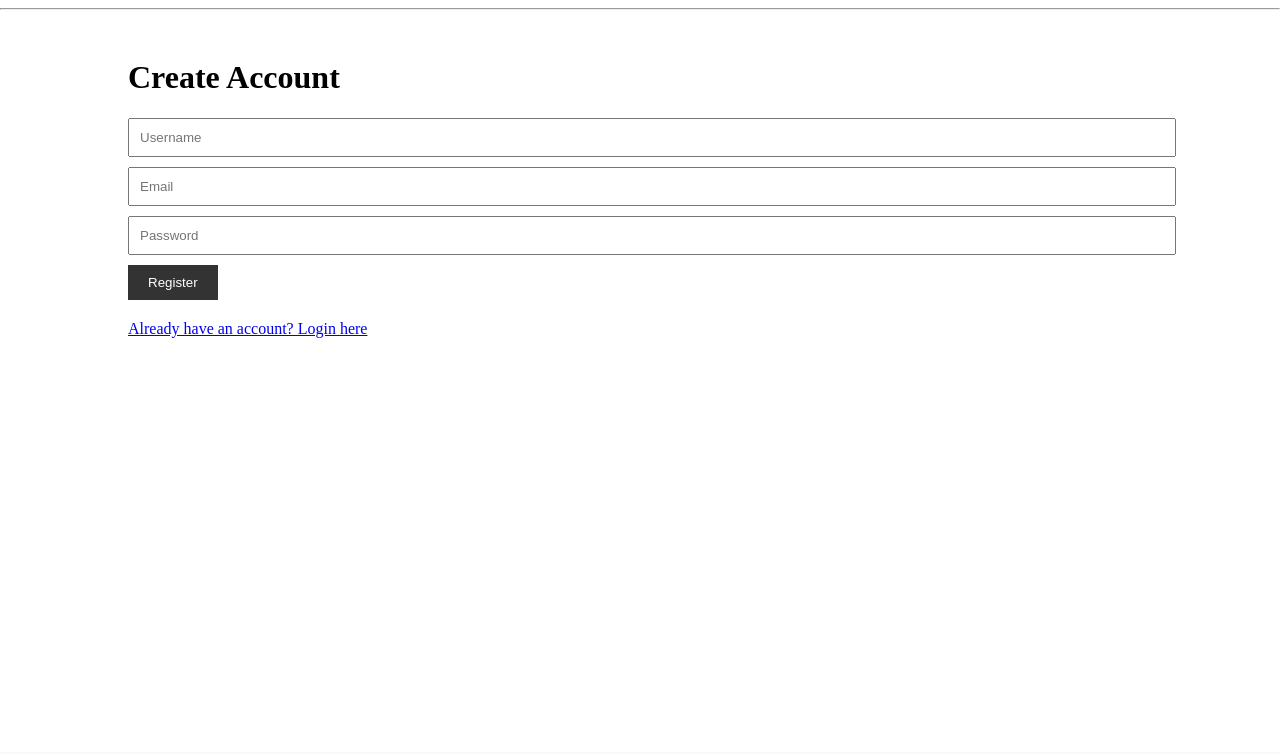
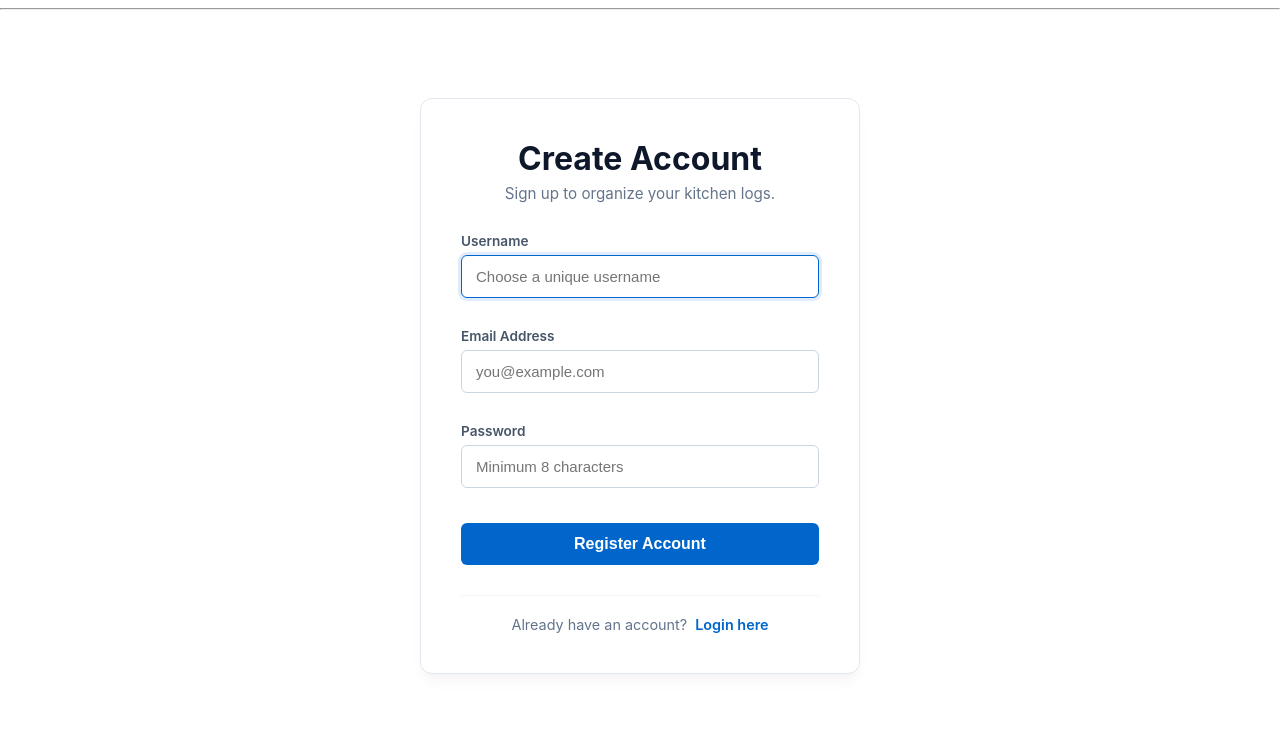
Before and after one commit to esintao/dynamicdining, a Flask app: page /register in a window 1280 px wide. Shown: the part 48-802 px from the top of the page. Before the commit the page ends 386 px from the top, so only its background shows below. Run offline with Flask 3, Linux system fonts and the light colour scheme.

Commit message:
prettier login and register

```diff
--- a/templates/register.html
+++ b/templates/register.html
@@ -1,15 +1,61 @@
 {% extends 'base.html' %}
 
 {% block content %}
-<h1>Create Account</h1>
+<div class="auth-container">
+    <div class="auth-card isolated-card">
+        <header class="auth-header">
+            <h1>Create Account</h1>
+            <p class="subtitle">Sign up to organize your kitchen logs.</p>
+        </header>
 
-<form action="{{ url_for('auth.register_user') }}" method="POST">
-    <input type="text" name="username" placeholder="Username" required>
-    <input type="email" name="email" placeholder="Email" required>
-    <input type="password" name="password" placeholder="Password" required>
+        <form action="{{ url_for('auth.register_user') }}" method="POST" class="styled-auth-form">
+            <div class="form-group">
+                <label for="username">Username</label>
+                <input type="text" id="username" name="username" placeholder="Choose a unique username" required autofocus>
+            </div>
 
-    <button type="submit">Register</button>
-</form>
+            <div class="form-group">
+                <label for="email">Email Address</label>
+                <input type="email" id="email" name="email" placeholder="you@example.com" required>
+            </div>
 
-<a href="{{ url_for('auth.login_page') }}">Already have an account? Login here</a>
+            <div class="form-group">
+                <label for="password">Password</label>
+                <input type="password" id="password" name="password" placeholder="Minimum 8 characters" required>
+            </div>
+
+            <button type="submit" class="btn-primary-auth">Register Account</button>
+        </form>
+
+        <div class="auth-footer-links">
+            <span class="muted-text">Already have an account?</span>
+            <a href="{{ url_for('auth.login_page') }}" class="inline-link">Login here</a>
+        </div>
+    </div>
+</div>
+
+<style>
+    /* Directly references layout classes shared symmetrically across login profiles */
+    .auth-container { max-width: 440px; margin: 60px auto; padding: 0 20px; font-family: -apple-system, BlinkMacSystemFont, "Segoe UI", Roboto, sans-serif; color: #333; }
+    .isolated-card { background: white; border: 1px solid #e2e8f0; border-radius: 12px; padding: 40px; box-shadow: 0 10px 15px -3px rgba(0,0,0,0.04), 0 4px 6px -2px rgba(0,0,0,0.02); }
+
+    .auth-header { text-align: center; margin-bottom: 30px; }
+    .auth-header h1 { font-size: 2rem; margin: 0 0 6px 0; color: #0f172a; font-weight: 700; }
+    .subtitle { font-size: 0.95rem; color: #64748b; margin: 0; }
+
+    .styled-auth-form { display: flex; flex-direction: column; gap: 20px; }
+    .form-group { display: flex; flex-direction: column; gap: 6px; }
+    .form-group label { font-size: 0.85rem; font-weight: 600; color: #475569; }
+
+    .styled-auth-form input { padding: 12px 14px; border: 1px solid #cbd5e1; border-radius: 6px; font-size: 15px; background: #fff; width: 100%; box-sizing: border-box; transition: all 0.15s; }
+    .styled-auth-form input:focus { outline: none; border-color: #0066cc; box-shadow: 0 0 0 3px rgba(0, 102, 204, 0.12); }
+
+    .btn-primary-auth { background: #0066cc; color: white; border: none; padding: 12px; border-radius: 6px; font-size: 1rem; font-weight: 600; cursor: pointer; transition: background 0.15s; margin-top: 5px; }
+    .btn-primary-auth:hover { background: #0052a3; }
+
+    .auth-footer-links { text-align: center; margin-top: 30px; border-top: 1px solid #f1f5f9; padding-top: 20px; font-size: 0.9rem; }
+    .muted-text { color: #64748b; }
+    .inline-link { color: #0066cc; text-decoration: none; font-weight: 600; margin-left: 4px; }
+    .inline-link:hover { text-decoration: underline; }
+</style>
 {% endblock %}
```
Also changed, not shown: templates/login.html (+48 -7 lines).
